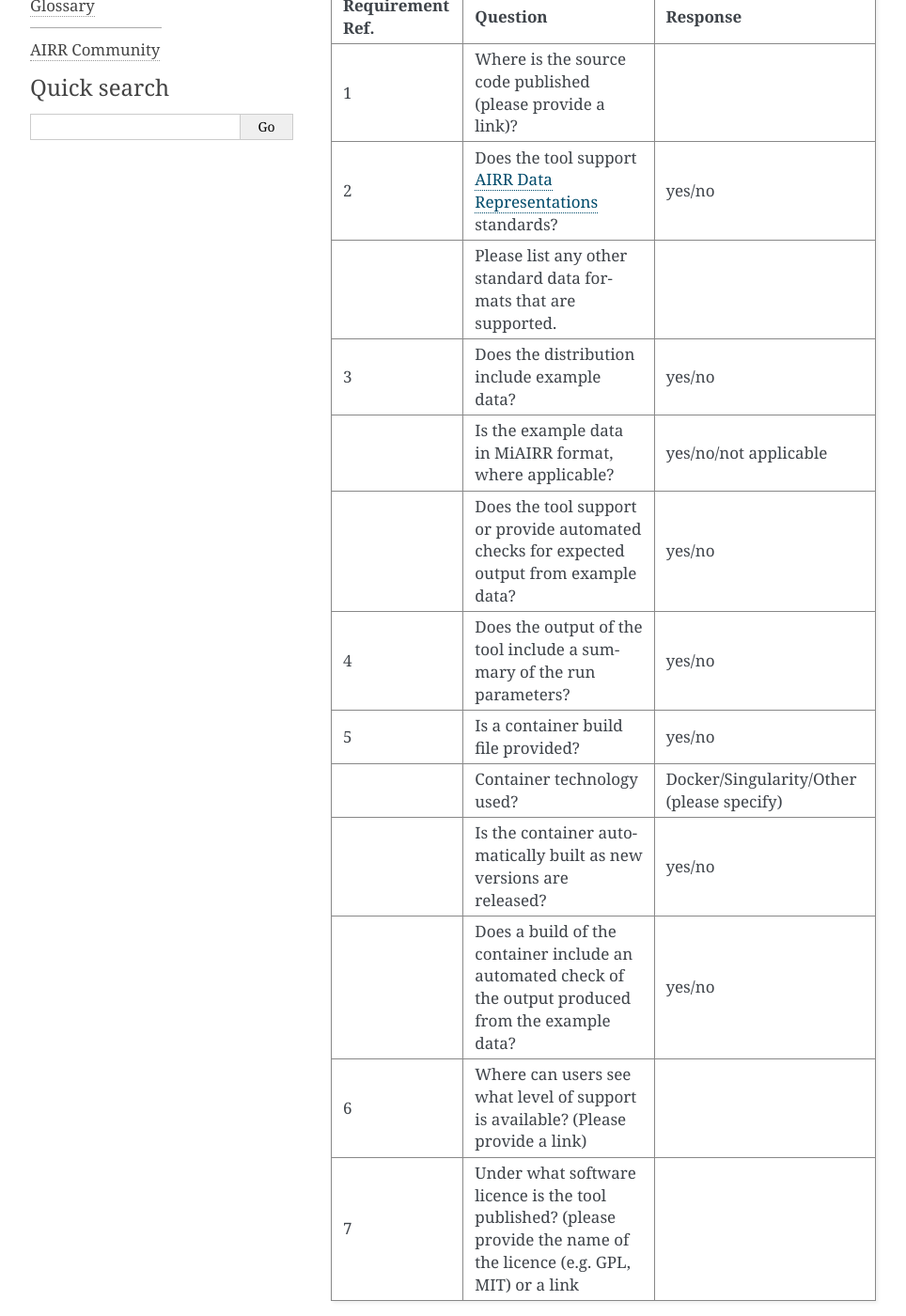
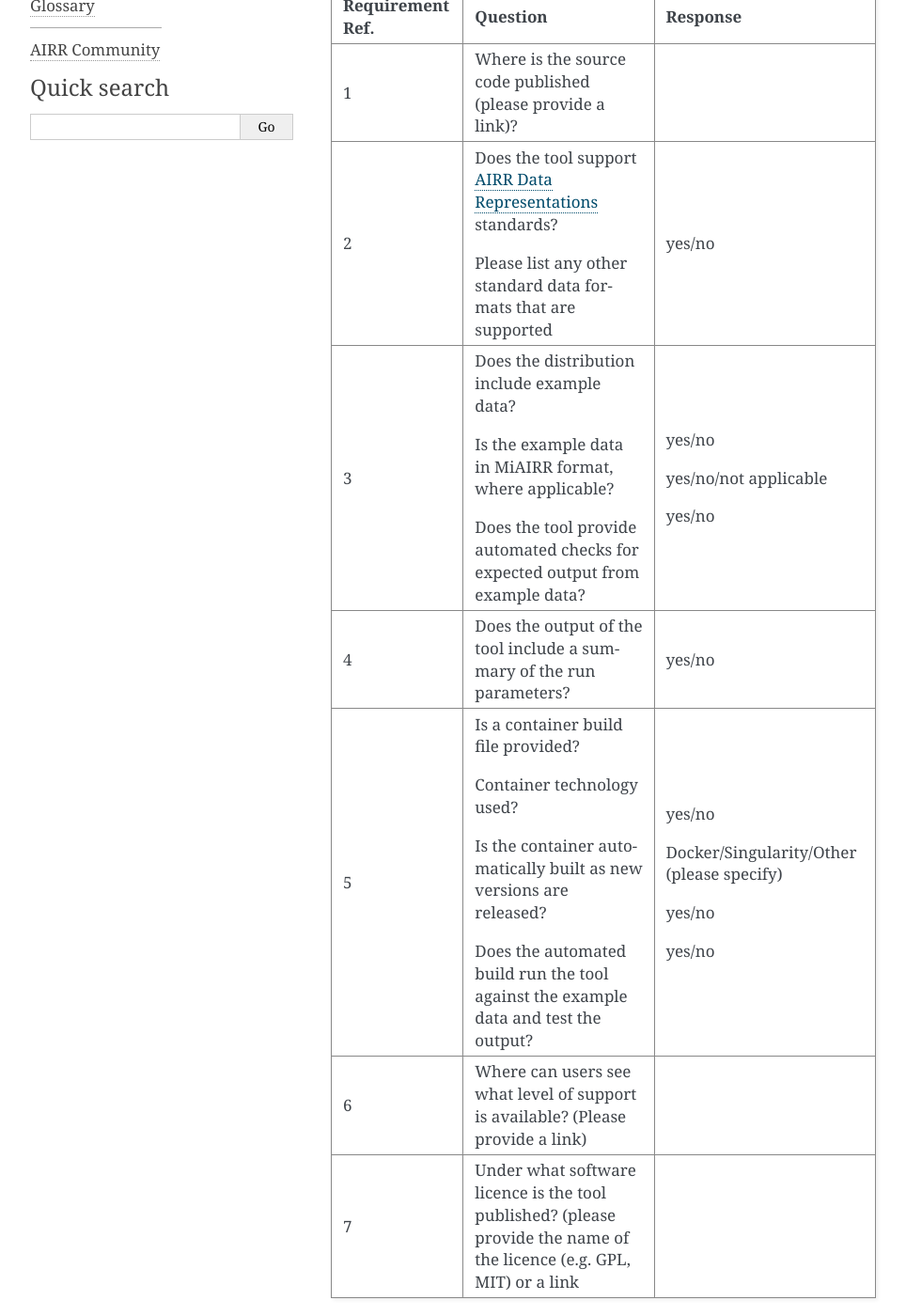
Before and after one commit to airr-community/airr-standards, a Sphinx documentation site: the page built from docs/swtools/airr_swtools_checklist.rst, in a window 1280 px wide and 1400 px high, scrolled down 631 px. Shown: the whole window at 94% size, without its empty margins (148-1112 px from the left). Built offline with Sphinx 7.4.7, drawn with Linux system fonts in a browser that asks for light colours; pages that are not in the unit, such as notebooks, are missing from menus.

Commit message:
switch to original fix from master

```diff
--- a/docs/swtools/airr_swtools_checklist.rst
+++ b/docs/swtools/airr_swtools_checklist.rst
@@ -20,49 +20,33 @@ Contact Name/Institution:
 
 Contact email:
 
-.. list-table::
-    :widths: auto
-    :header-rows: 1
-
-    * - Requirement Ref.
-      - Question
-      - Response
-    * - 1
-      - Where is the source code published (please provide a link)?
-      -
-    * - 2
-      - Does the tool support :ref:`DataRepresentations` standards?
-      - yes/no
-    * -
-      - Please list any other standard data formats that are supported.
-      -
-    * - 3
-      - Does the distribution include example data?
-      - yes/no
-    * -
-      - Is the example data in MiAIRR format, where applicable?
-      - yes/no/not applicable
-    * -
-      - Does the tool support or provide automated checks for expected output from example data?
-      - yes/no
-    * - 4
-      - Does the output of the tool include a summary of the run parameters?
-      - yes/no
-    * - 5
-      - Is a container build file provided?
-      - yes/no
-    * -
-      - Container technology used?
-      - Docker/Singularity/Other (please specify)
-    * -
-      - Is the container automatically built as new versions are released?
-      - yes/no
-    * -
-      - Does a build of the container include an automated check of the output produced from the example data?
-      - yes/no
-    * - 6
-      - Where can users see what level of support is available? (Please provide a link)
-      -
-    * - 7
-      - Under what software licence is the tool published? (please provide the name of the licence (e.g. GPL, MIT) or a link
-      -
++-----------------+-----------------------------------------------------------------------------------------------------------------------+---------------------------------------------+
+| **Requirement   | **Question**                                                                                                          | **Response**                                |
+| Ref.**          |                                                                                                                       |                                             |
++=================+=======================================================================================================================+=============================================+
+| 1               | Where is the source code published (please provide a link)?                                                           |                                             |
++-----------------+-----------------------------------------------------------------------------------------------------------------------+---------------------------------------------+
+| 2               | Does the tool support :ref:`DataRepresentations` standards?                                                           | yes/no                                      |
+|                 |                                                                                                                       |                                             |
+|                 | Please list any other standard data formats that are supported                                                        |                                             |
++-----------------+-----------------------------------------------------------------------------------------------------------------------+---------------------------------------------+
+| 3               | Does the distribution include example data?                                                                           | yes/no                                      |
+|                 |                                                                                                                       |                                             |
+|                 | Is the example data in MiAIRR format, where applicable?                                                               | yes/no/not applicable                       |
+|                 |                                                                                                                       |                                             |
+|                 | Does the tool provide automated checks for expected output from example data?                                         | yes/no                                      |
++-----------------+-----------------------------------------------------------------------------------------------------------------------+---------------------------------------------+
+| 4               | Does the output of the tool include a summary of the run parameters?                                                  | yes/no                                      |
++-----------------+-----------------------------------------------------------------------------------------------------------------------+---------------------------------------------+
+| 5               | Is a container build file provided?                                                                                   | yes/no                                      |
+|                 |                                                                                                                       |                                             |
+|                 | Container technology used?                                                                                            | Docker/Singularity/Other (please specify)   |
+|                 |                                                                                                                       |                                             |
+|                 | Is the container automatically built as new versions are released?                                                    | yes/no                                      |
+|                 |                                                                                                                       |                                             |
+|                 | Does the automated build run the tool against the example data and test the output?                                   | yes/no                                      |
++-----------------+-----------------------------------------------------------------------------------------------------------------------+---------------------------------------------+
+| 6               | Where can users see what level of support is available? (Please provide a link)                                       |                                             |
++-----------------+-----------------------------------------------------------------------------------------------------------------------+---------------------------------------------+
+| 7               | Under what software licence is the tool published? (please provide the name of the licence (e.g. GPL, MIT) or a link  |                                             |
++-----------------+-----------------------------------------------------------------------------------------------------------------------+---------------------------------------------+
```
